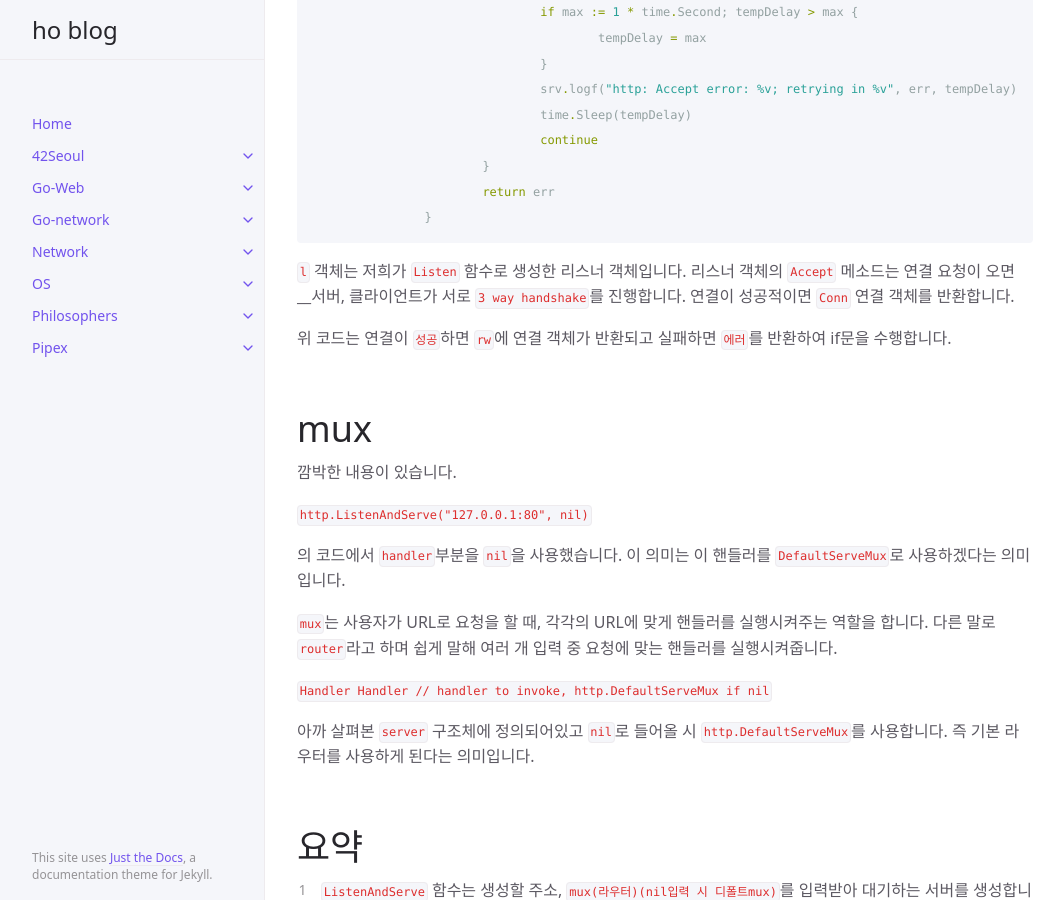
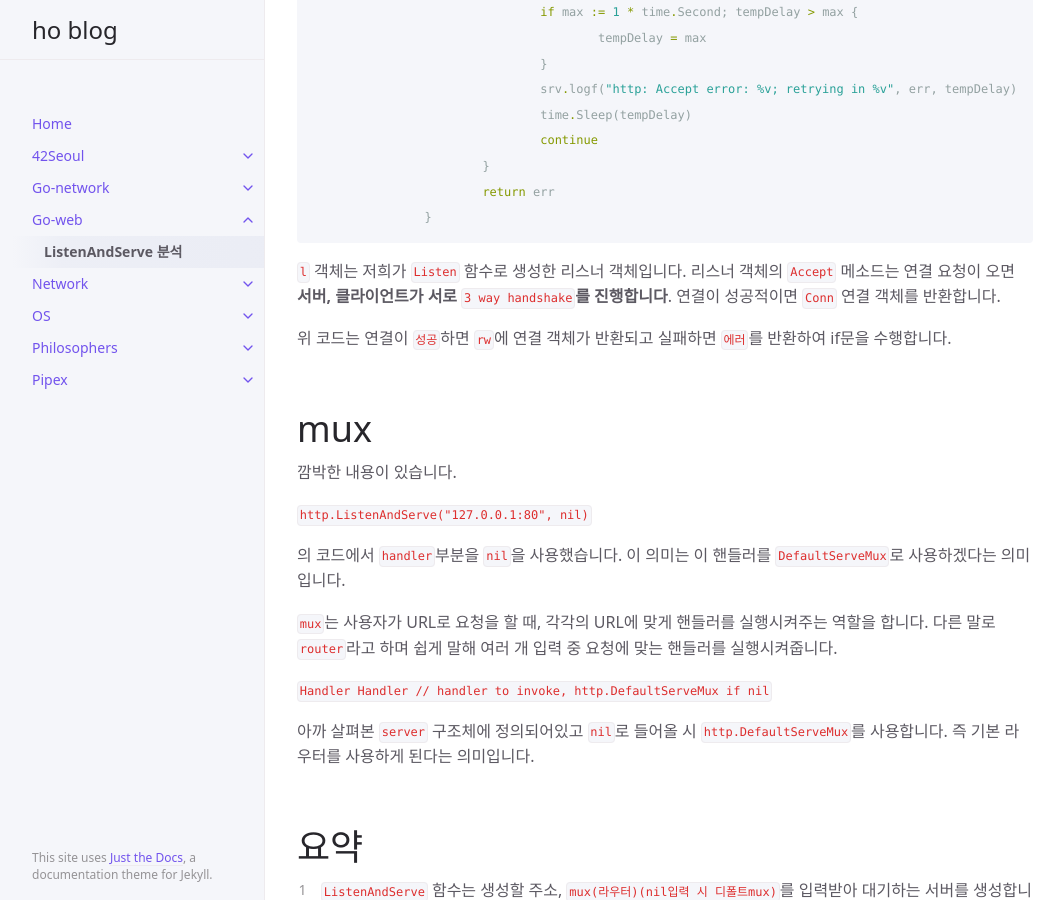
Before and after one commit to hotkimho/prev-hotkimho.github.io, a Jekyll site: the page built from docs/go_web/ListenAndServe.md, in a window 1280 px wide and 900 px high, scrolled down 4631 px. Shown: the whole window, without its empty margins (107-1168 px from the left). Built offline with Jekyll 4.4.1, drawn with Linux system fonts in a browser that asks for light colours; some of the changed text lies outside the part shown.

Commit message:
modify text

````diff
--- a/docs/go_web/ListenAndServe.md
+++ b/docs/go_web/ListenAndServe.md
@@ -4,7 +4,7 @@ title: ListenAndServe 분석
 parent: Go-web
 ---
 
-# HTTP 연결 대기
+# ListenAndServe(HTTP 연결 대기)
 서버는 항상 요청을 대기하고 요청이 오면 응답을 해주어야 합니다. 그래서 가장 먼저 수신을 대기하는 함수를 확인해봅시다.
 
 ```golang
@@ -190,7 +190,7 @@ rw, err := l.Accept()
 			return err
 		}
 ```
-`l` 객체는 저희가 `Listen` 함수로 생성한 리스너 객체입니다. 리스너 객체의 `Accept` 메소드는 연결 요청이 오면 __서버, 클라이언트가 서로 `3 way handshake`를 진행합니다. 연결이 성공적이면 `Conn` 연결 객체를 반환합니다.
+`l` 객체는 저희가 `Listen` 함수로 생성한 리스너 객체입니다. 리스너 객체의 `Accept` 메소드는 연결 요청이 오면 __서버, 클라이언트가 서로 `3 way handshake`를 진행합니다__. 연결이 성공적이면 `Conn` 연결 객체를 반환합니다.
 
 위 코드는 연결이 `성공`하면 `rw`에 연결 객체가 반환되고 실패하면 `에러`를 반환하여 if문을 수행합니다.
 
````
Also changed, not shown: docs/go_web/go_web.md (+1 -1 lines).
